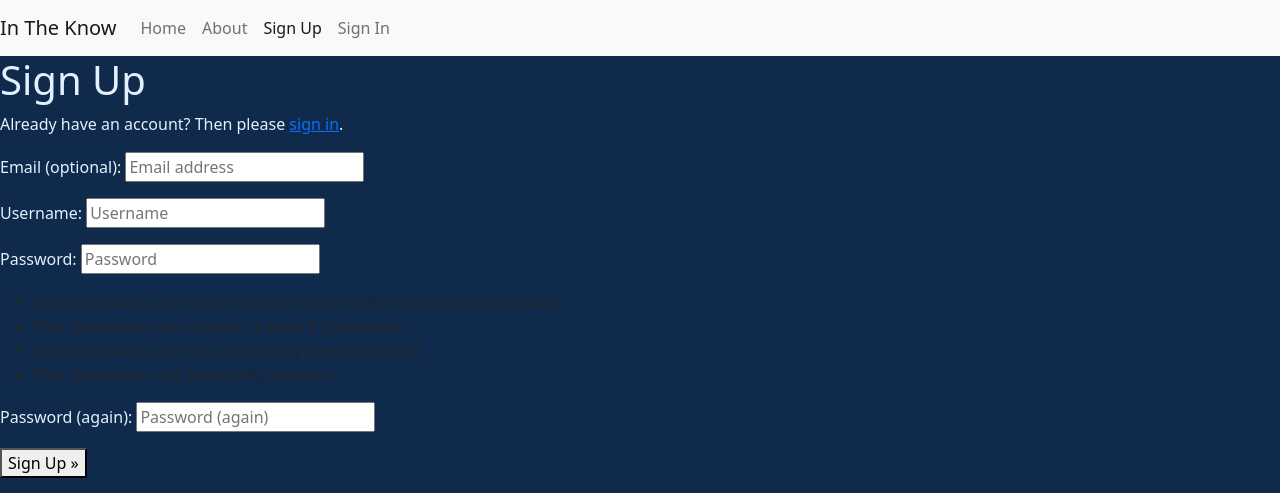
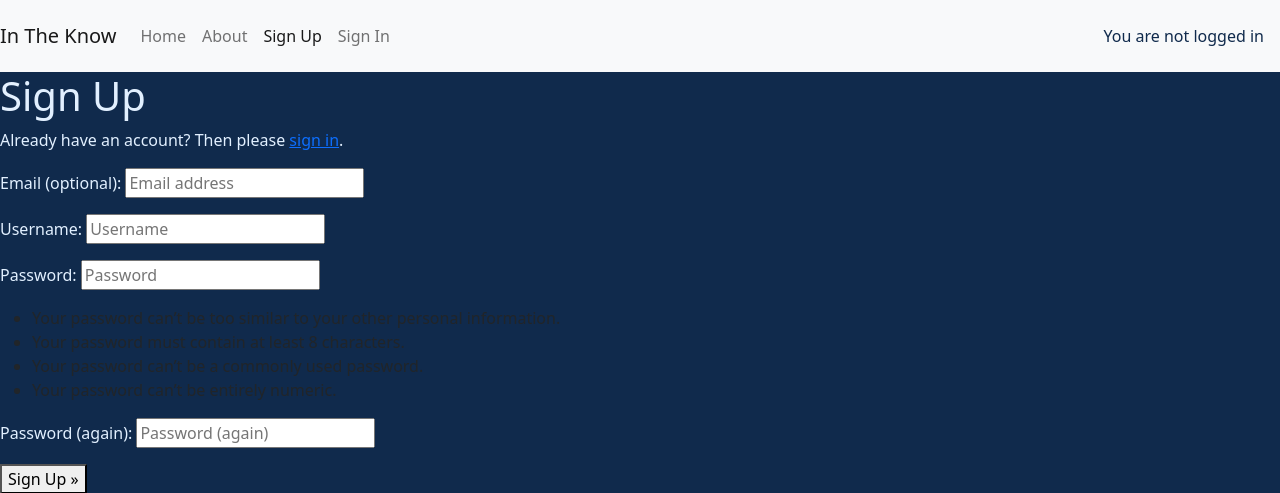
Before and after one commit to artambdev/in-the-know, a Django app: page /accounts/signup/ in a window 1280 px wide. Shown: the top 493 px of the page. Run offline with Django 4.2, Linux system fonts and the light colour scheme.

Commit message:
Add text to navbar to indicate user's logged-in status

```diff
--- a/static/css/style.css
+++ b/static/css/style.css
@@ -12,6 +12,10 @@ p {
 /* White text */
 h1, h2, h3, h4, h5, h6 {
     color: #e2f0ff;
+}
+
+.dark-text {
+    color: #102a4c;
 }
 
 /* Navbar styling */
--- a/templates/base.html
+++ b/templates/base.html
@@ -45,6 +45,12 @@
                 {% endif %}
             </ul>
         </div>
+
+        {% if user.is_authenticated %}
+        <p class="dark-text text-end m-3">You are logged in as {{ user }}</p>
+        {% else %}
+        <p class="dark-text text-end m-3">You are not logged in</p>
+        {% endif %}
     </nav>
 
     <main>
```
